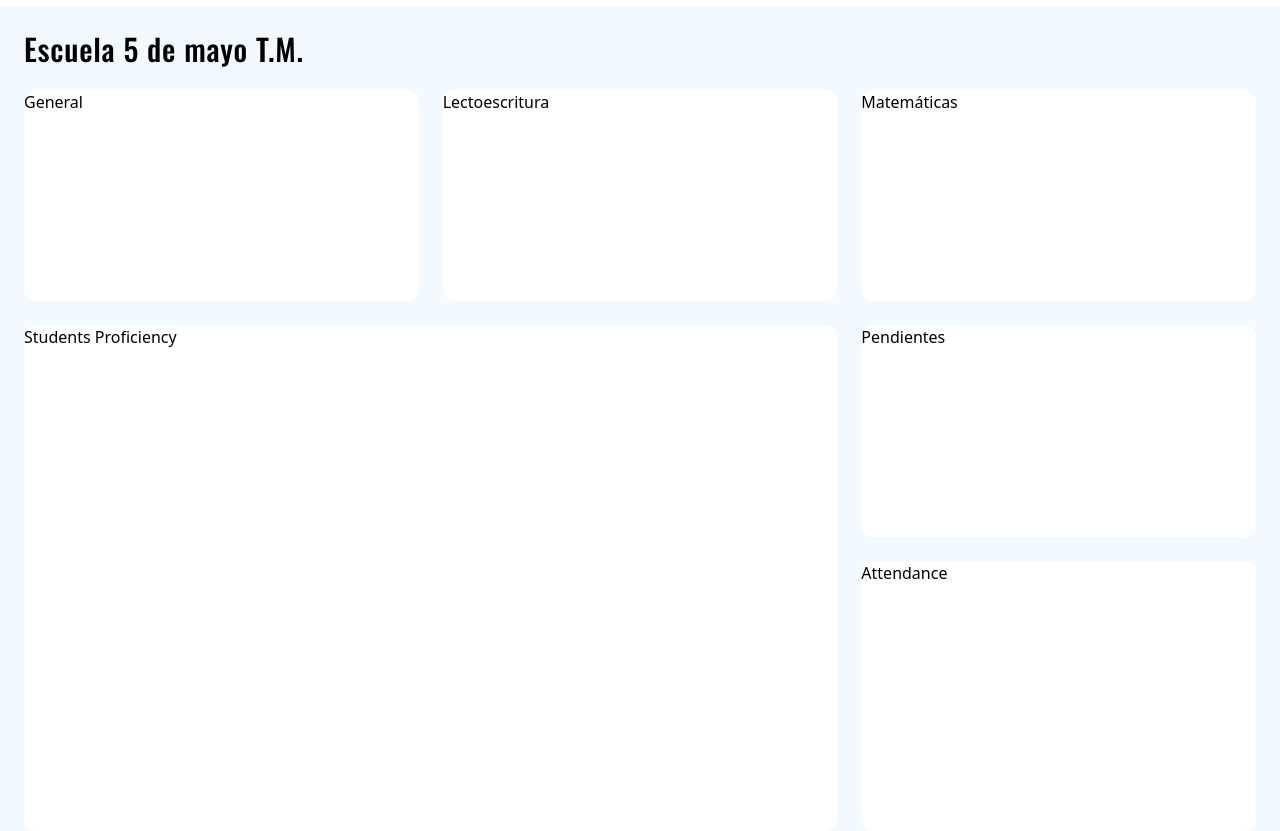
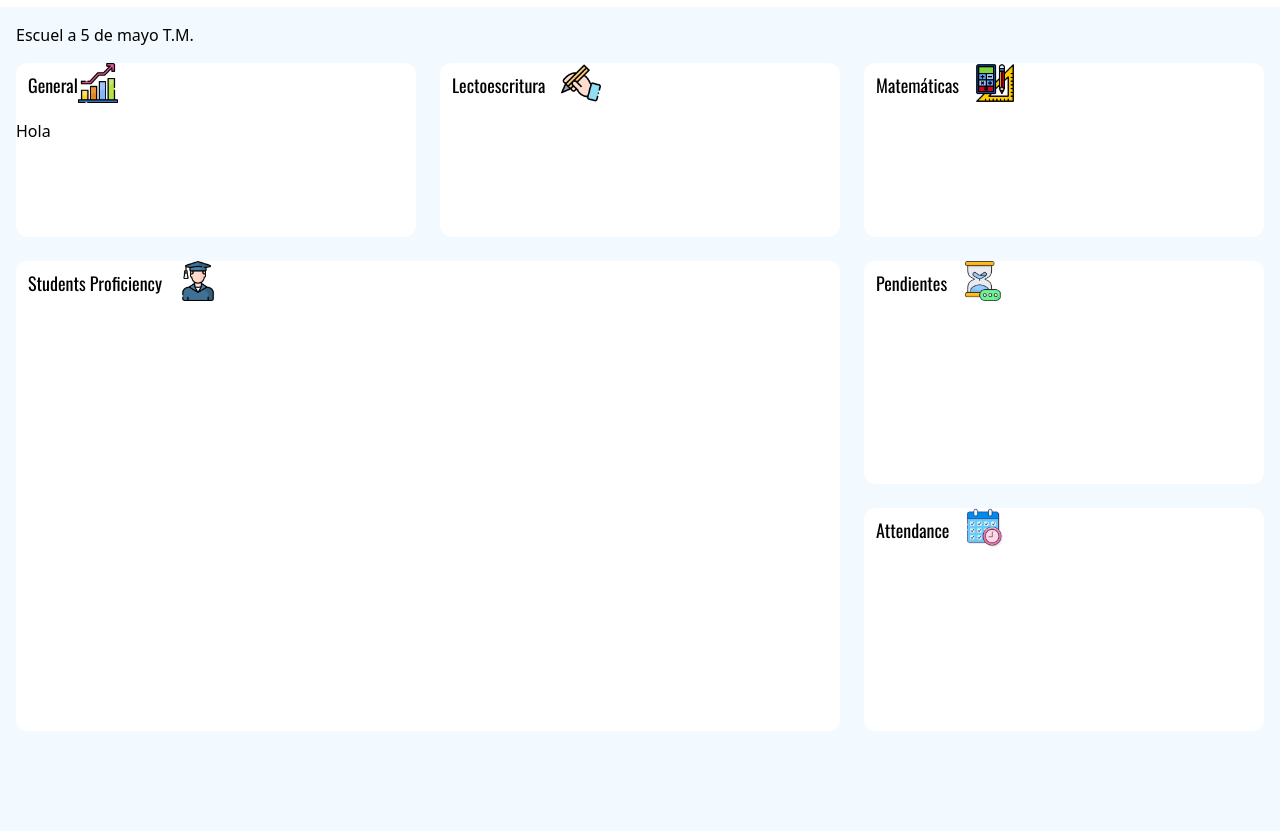
Before and after one commit to nandoalher/proyecto_personal, a website: page index.html in a window 1280 px wide. Shown: the part 53-884 px from the top of the page. After the commit the page ends 800 px from the top, so only its background shows below. Drawn offline with Linux system fonts and the light colour scheme.

Commit message:
Avance en dashboard iconos y flex

```diff
--- a/index.html
+++ b/index.html
@@ -56,15 +56,50 @@
             </ul>
         </nav>
     </header>
-    <main class="h-full m-6">
-        <section class="grid grid-cols-6 grid-rows-14 gap-6 h-full">
-            <div class="font-oswald font-medium text-3xl tracking-wide col-span-6 row-span-1">Escuela 5 de mayo T.M.</div>
-            <div class="bg-white col-span-2 row-span-4 rounded-xl">General</div>
-            <div class="bg-white col-span-2 row-span-4 rounded-xl">Lectoescritura</div>
-            <div class="bg-white col-span-2 row-span-4 rounded-xl">Matemáticas</div>
-            <div class="bg-white col-span-4 row-span-9 rounded-xl">Students Proficiency</div>
-            <div class="bg-white col-span-2 row-span-4 rounded-xl">Pendientes</div>
-            <div class="bg-white col-span-2 row-span-5 rounded-xl">Attendance</div>
+    <main class="flex flex-col flex-grow">
+        <h2 class="pt-4 pl-4">Escuel  a 5 de mayo T.M.</h2>
+        <section class="grid grid-cols-6 grid-rows-14 gap-6 h-full p-4">
+            <div class="bg-white col-span-2 row-span-4 rounded-xl flex flex-col gap-4">
+                <div class="flex flex-row">
+                    <h2 class="font-oswald ml-3 mt-2 text-lg">General</h2>
+                    <span>
+                        <img class="w-10" src="./src/growth.png" alt="">
+                    </span>
+                </div>
+                <div>
+                    Hola
+                </div>
+            </div>
+            <div class="bg-white col-span-2 row-span-4 rounded-xl flex flex-row gap-4">
+                <h2 class="font-oswald ml-3 mt-2 text-lg">Lectoescritura</h2>
+                <span>
+                    <img class="w-10" src="./src/writing.png" alt="">
+                </span>
+            </div>
+            <div class="bg-white col-span-2 row-span-4 rounded-xl flex flex-row gap-4">
+                <h2 class="font-oswald ml-3 mt-2 text-lg">Matemáticas</h2>
+                <span>
+                    <img class="w-10" src="./src/tools.png" alt="">
+                </span>
+            </div>
+            <div class="bg-white col-span-4 row-span-10 rounded-xl flex flex-row gap-4">
+                <h2 class="font-oswald ml-3 mt-2 text-lg">Students Proficiency</h2>
+                <span>
+                    <img class="w-10" src="./src/graduated.png" alt="">
+                </span>
+            </div>
+            <div class="bg-white col-span-2 row-span-5 rounded-xl flex flex-row gap-4">
+                <h2 class="font-oswald ml-3 mt-2 text-lg">Pendientes</h2>
+                <span>
+                    <img class="w-10" src="./src/pending.png" alt="">
+                </span>
+            </div>
+            <div class="bg-white col-span-2 row-span-5 rounded-xl flex flex-row gap-4">
+                <h2 class="font-oswald ml-3 mt-2 text-lg">Attendance</h2>
+                <span>
+                    <img class="w-10" src="./src/attendance.png" alt="">
+                </span>
+            </div>
         </section>
     </main>
 </body>
```
Also changed, not shown: src/attendance.png (added), src/graduated.png (added), src/growth.png (added), src/output.css, src/pending.png (added), src/tools.png (added), src/writing.png (added).
